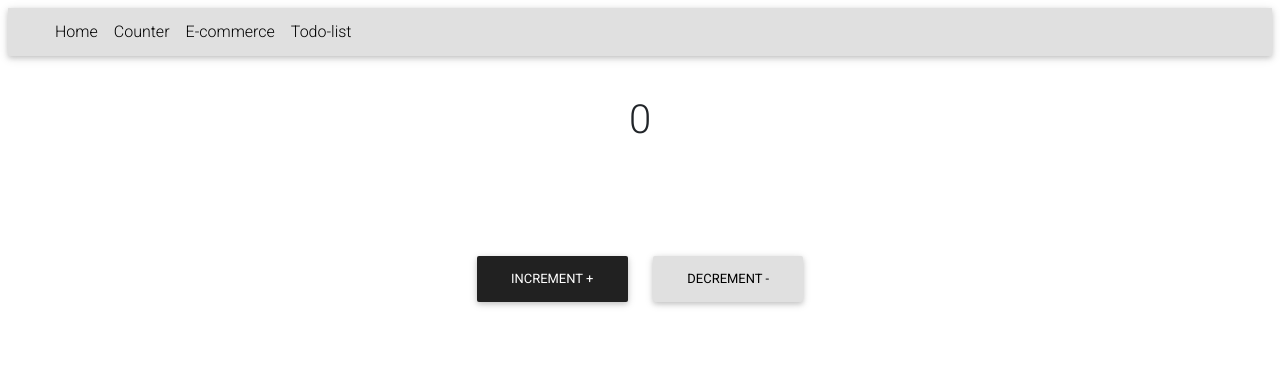
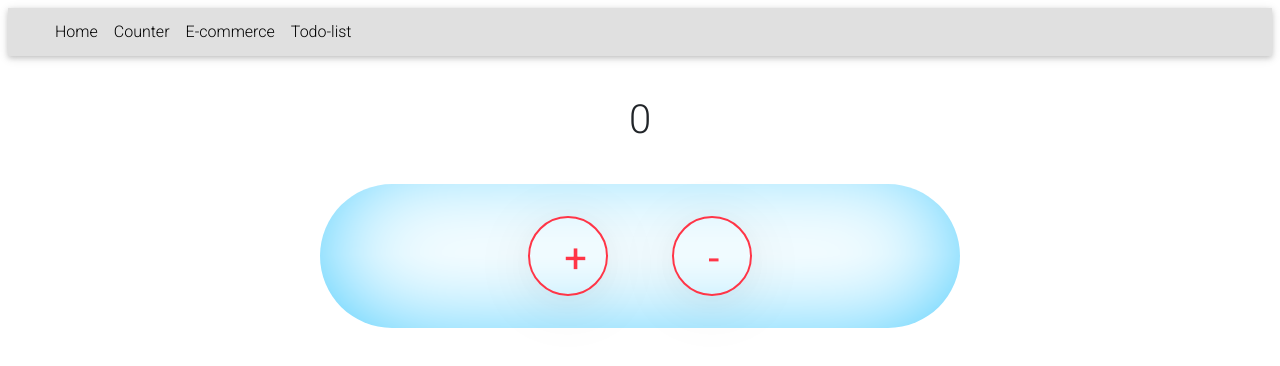
Before and after one commit to gehadsamy/Reactjs-ITI-tasks, a React (Create React App) app: page /Counter in a window 1280 px wide. Shown: the top 366 px of the page. Built offline with nearby package versions, Linux system fonts and the light colour scheme.

Commit message:
new files

```diff
--- a/src/App.js
+++ b/src/App.js
@@ -12,7 +12,7 @@
 import { BrowserRouter as Router, Route, Switch } from "react-router-dom";
 import ProductItem from "./components/shop/product-item";
 import Counter from "./views/counter/Counter";
-import TodoList from "./views/todo/Todo";
+import ToDo from "./components/todo/Todo";
 import Home from "./components/Home/Home";
 export default class App extends Component {
 
@@ -28,7 +28,7 @@
           <Route path="/products" component={EcommercePage}></Route>
           <Route path="/product/:id" component={ProductItem}></Route>
           <Route path="/Counter" component={Counter}></Route>
-          <Route component={TodoList} path="/todo" />
+          <Route path="/Todo" component={ToDo}></Route>
 
         </Switch>
 
--- a/src/components/counter/Count.css
+++ b/src/components/counter/Count.css
@@ -1,6 +1,6 @@
 .count {
   text-align: center;
-  margin-bottom: 5rem;
+  /* margin-bottom: 5rem; */
 }
 
 .btn-wrapper {
--- a/src/components/counter/CounterActions.jsx
+++ b/src/components/counter/CounterActions.jsx
@@ -1,6 +1,6 @@
 import { useDispatch } from "react-redux";
 import { decrementCount, incrementCount } from "../../Redux/count";
-
+import { Button } from "react-bootstrap";
 const CounterActions = () => {
 
   const dispatch = useDispatch();
@@ -15,13 +15,20 @@
 
   return (
     <>
-      <div className="btn-wrapper w-100">
-        <button className="btn btn-dark" onClick={increment}>
-          Increment +
-        </button>
-        <button className="btn btn-light" onClick={decrement}>
-          decrement -
-        </button>
+      <div  md="auto count__body">
+
+            <div className="count__app">
+            <div className="buttons">
+            <Button  variant="outline-danger" onClick={increment}>
+         +
+        </Button>
+        <Button  variant="outline-danger" onClick={decrement}>
+         -
+        </Button>
+            </div>
+
+              </div>
+
       </div>
     </>
   );
--- /dev/null
+++ b/src/components/todo/Todo.css
@@ -0,0 +1,3 @@
+.todo-wrapper{
+    margin-bottom: 5rem;
+}
--- /dev/null
+++ b/src/components/todo/Todo.jsx
@@ -0,0 +1,26 @@
+import { useDispatch, useSelector } from "react-redux";
+import { addTodoAction, deleteTodoAction } from "../../Redux/Todo"
+import TodoForm from "../../views/todo/TodoForm"
+import TodoList from "../../views/todo/TodoList";
+const ToDo = () => {
+
+    const toDoState = useSelector(state =>state.todoReducer.todos)
+
+    const dispatch = useDispatch()
+
+    const addTodo = (task) => {
+        dispatch(addTodoAction(task))
+    };
+
+    const deleteTodo = (item) => {
+        dispatch(deleteTodoAction(item))
+    }
+
+    return (
+        <div className="text-center py-2 todo-wrapper container">
+            <TodoForm addTodo={addTodo} />
+            <TodoList todos={toDoState} deleteTodo={deleteTodo} />
+        </div>
+    );
+}
+export default ToDo;
```
Also changed, not shown: src/components/counter/Count.jsx (line endings or trailing spaces).
